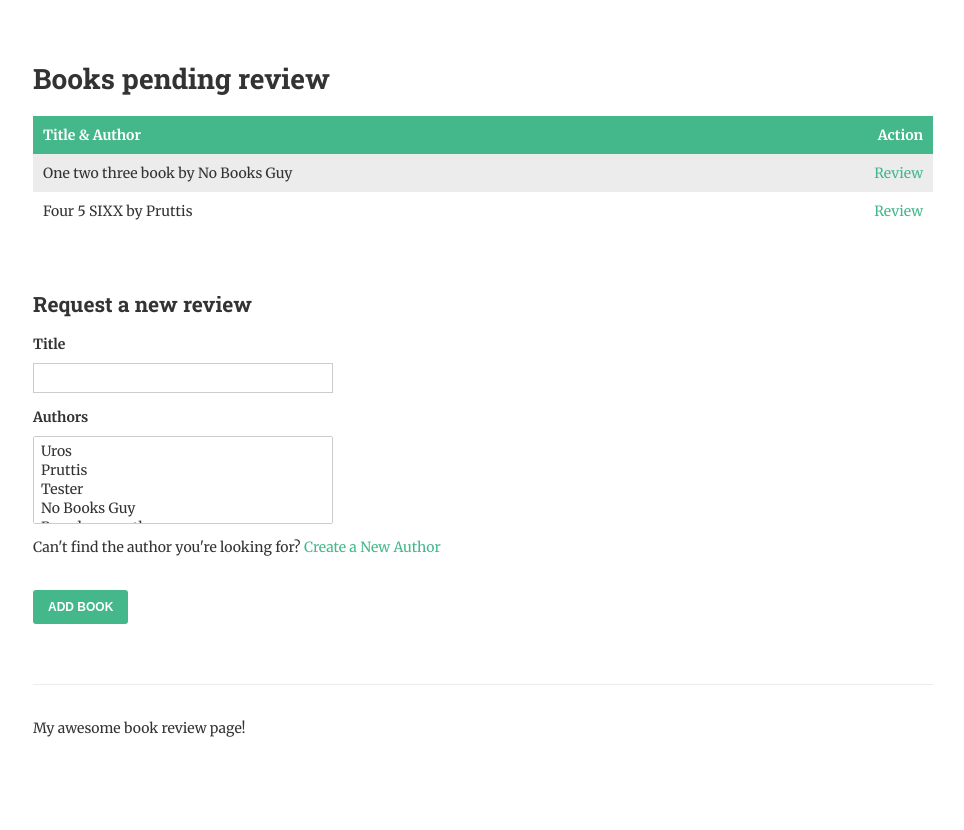
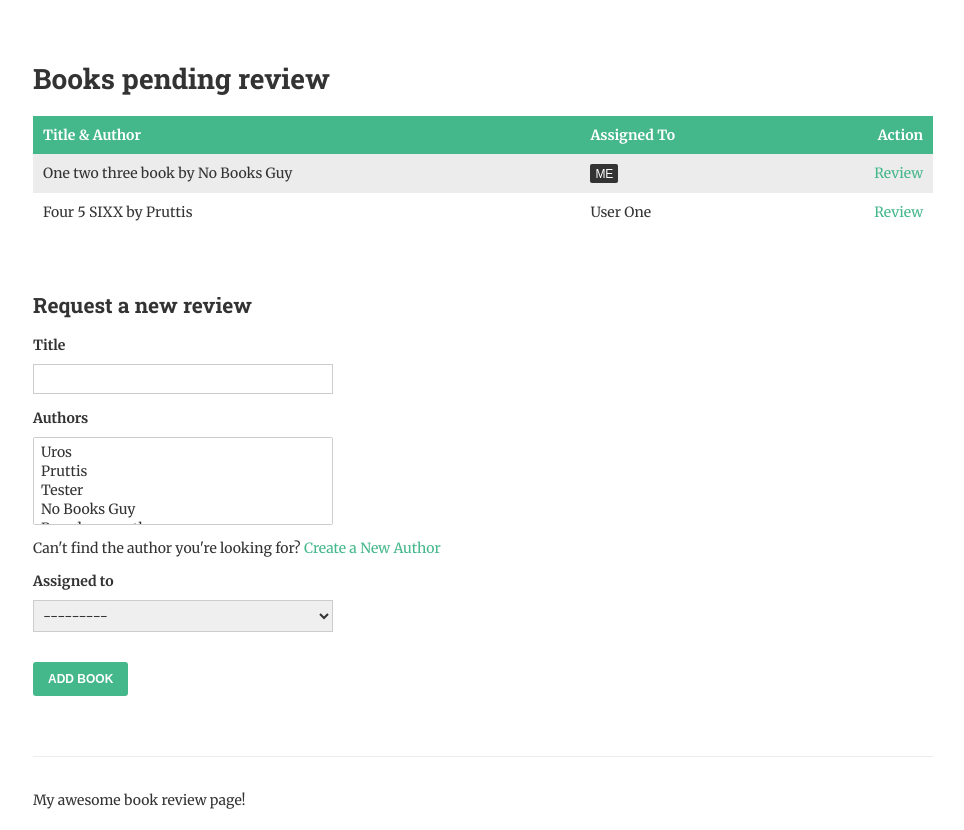
Before and after one commit to urosmarolt/readit, a Django app: page /review/ in a window 1280 px wide. Shown: the part 190-1020 px from the top of the page, without its empty margins (157-1121 px from the left). Before the commit the page ends 927 px from the top, so only its background shows below. Run offline with Django 3.2, Linux system fonts and the light colour scheme; a user stored in the database is signed in; data comes from the database, SQL or seed files in the repository; both versions use the stored data as it was after the commit.

Commit message:
Add reviewed_by field to Book

```diff
--- a/books/admin.py
+++ b/books/admin.py
@@ -5,7 +5,7 @@ from .models import Author, Book
 class BookAdmin(admin.ModelAdmin):
     fieldsets = [
         ("Book Details", {"fields":["title", "authors"]}),
-        ("Review", {"fields":["is_favourite", "review", "date_reviewed"]}),
+        ("Review", {"fields":["is_favourite", "review", "reviewed_by", "date_reviewed"]}),
     ]
 
     readonly_fields = ("date_reviewed",)
--- a/books/forms.py
+++ b/books/forms.py
@@ -24,7 +24,7 @@ class ReviewForm(forms.Form):
 class BookForm(forms.ModelForm):
     class Meta:
         model = Book
-        fields = ['title', 'authors']
+        fields = ['title', 'authors', 'reviewed_by']
 
     def clean(self):
         #super the clean method to maintain validation and error messages
--- a/books/models.py
+++ b/books/models.py
@@ -1,3 +1,4 @@
+from django.contrib.auth.models import User
 from django.core.urlresolvers import reverse
 from django.db import models
 from django.utils.timezone import now
@@ -7,6 +8,7 @@ class Book(models.Model):
     title = models.CharField(max_length=150)
     authors = models.ManyToManyField("Author", related_name="books")
     review = models.TextField(blank=True, null=True)
+    reviewed_by = models.ForeignKey(User, blank=True, null=True, related_name="reviews")
     date_reviewed = models.DateTimeField(blank=True, null=True)
     is_favourite = models.BooleanField(default=False, verbose_name="Favourite?")
 
--- a/books/templates/author.html
+++ b/books/templates/author.html
@@ -8,6 +8,12 @@
                 <h3><a href="{% url 'book-detail' book.pk %}">{{ book.title }}</a></h3>
                 {% if book.is_favourable %}<p class="highlight">favourite</p>{% endif %}
                 <p>{{ book.review|linebreaks }}</p>
+                <p class="meta">
+                    Reviewed on <strong>{{ book.date_reviewed|date:"D d M Y"}}</strong>
+                    {% if book.reviewed_by %}
+                        by <strong>{{ book.reviewed_by.get_full_name|default:book.reviewed_by.username }}</strong>
+                    {% endif %}
+                </p>
             </div>
         {% endif %}
     {% endfor %}
--- a/books/templates/book-detail.html
+++ b/books/templates/book-detail.html
@@ -3,4 +3,10 @@
     <p>By {% for author in book.authors.all %}<a href="{% url 'author-detail' author.pk %}">{{ author.name }}</a>{% endfor %}</p>
     {% if book.is_favourable %}<p class="highlight">favourite</p>{% endif %}
     <p>{{ book.review|linebreaks }}</p>
+    <p class="meta">
+        Reviewed on <strong>{{ book.date_reviewed|date:"D d M Y"}}</strong>
+        {% if book.reviewed_by %}
+            by <strong>{{ book.reviewed_by.get_full_name|default:book.reviewed_by.username }}</strong>
+        {% endif %}
+    </p>
 </div>
--- a/books/templates/list-to-review.html
+++ b/books/templates/list-to-review.html
@@ -7,6 +7,7 @@
 		<table>
 			<thead>
 				<th>Title &amp; Author</th>
+				<th>Assigned To</th>
 				<th class="align-right">Action</th>
 			</thead>
 			<tbody>
@@ -14,6 +15,15 @@
 					<tr>
 						<td class="title">
 							{{ book.title }} by {{ book.list_authors }}
+						</td>
+						<td>
+							{% if book.reviewed_by == request.user %}
+								<span class="highlight">Me</span>
+							{% elif book.reviewed_by %}
+								{{ book.reviewed_by.get_full_name|default:book.reviewed_by.username }}
+							{% else %}
+								-
+							{% endif %}
 						</td>
 						<td class="align-right">
 							<a href="{% url 'review-book' book.pk %}">Review</a>
@@ -63,6 +73,16 @@
 
 		<p>Can't find the author you're looking for? <a href="{% url 'add-author' %}">Create a New Author</a></p>
 
+		<label>Assigned to</label>
+		{{ form.reviewed_by }}
+		{% if form.reviewed_by.errors %}
+			<div class="form-error">
+				{% for error in form.reviewed_by.errors %}
+					<span>{{ error }}</span>
+				{% endfor %}
+			</div>
+		{% endif %}
+
 		<input type="submit" value="Add Book">
 	</form>
 {% endblock %}
--- a/books/views.py
+++ b/books/views.py
@@ -83,6 +83,7 @@ def review_book(request, pk):
         if form.is_valid():
             book.is_favourite = form.cleaned_data['is_favourite']
             book.review = form.cleaned_data['review']
+            book.reviewed_by = request.user
             book.save()
 
             return redirect('review-books')
```
Also changed, not shown: books/migrations/0004_book_reviewed_by.py (added), db.sqlite3.
